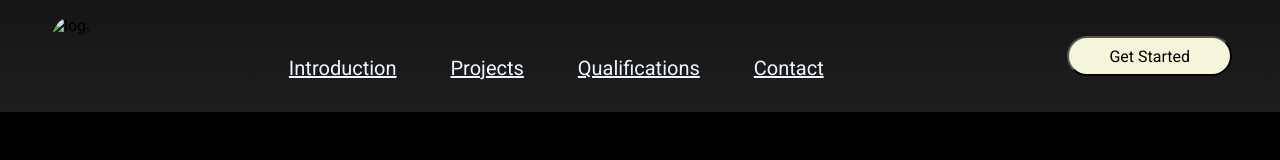
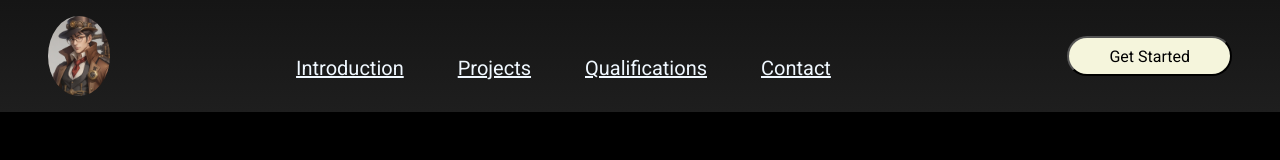
Before and after one commit to chaitanyasinghnegi/html-css-snippets, a plain HTML site: page navbar-test/index.html in a window 1280 px wide. Drawn offline with Linux system fonts and the light colour scheme; the site is published under a folder, as on GitHub Pages, so addresses that start at the root find nothing.

Commit message:
Update index.html

```diff
--- a/navbar-test/index.html
+++ b/navbar-test/index.html
@@ -7,7 +7,7 @@
     <title>Web Page</title>
 </head>
 <header>
-    <img src="/images/logo.jpg" alt="logo">
+    <img src="./images/logo.jpg" alt="logo">
     <div class="container">
         <ul>
             <li><a href="#">Introduction</a></li>
```
